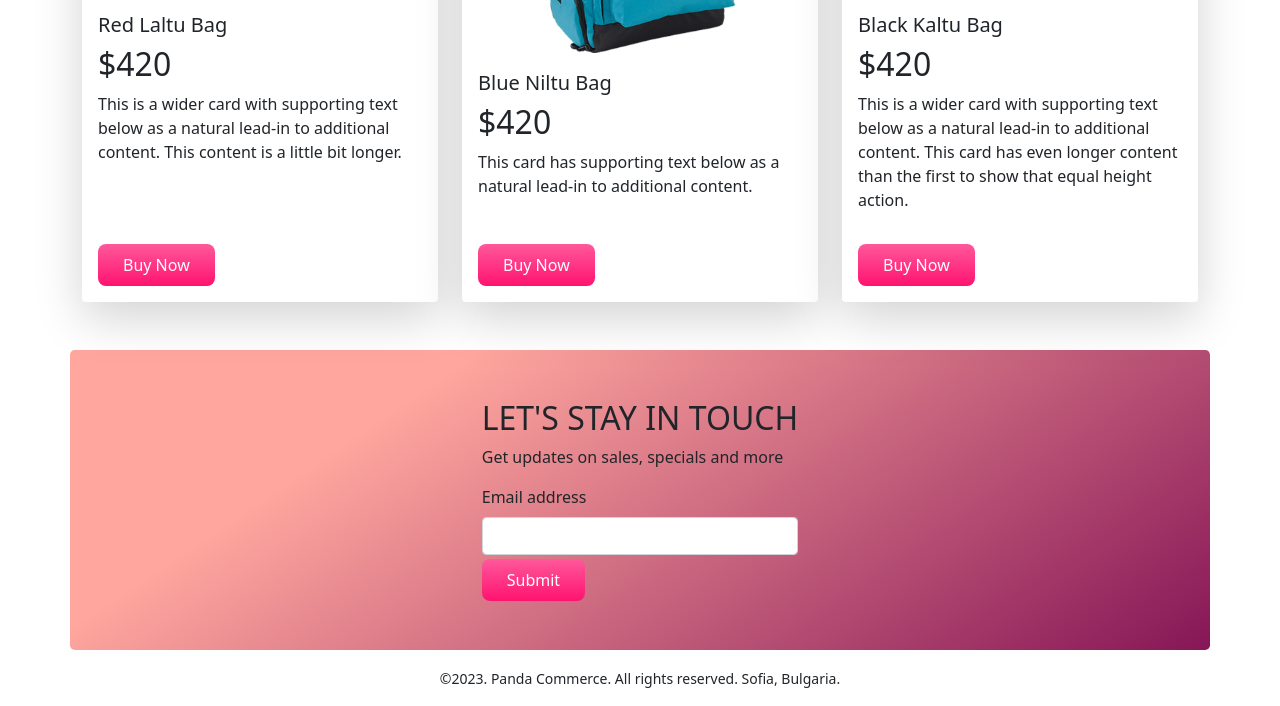
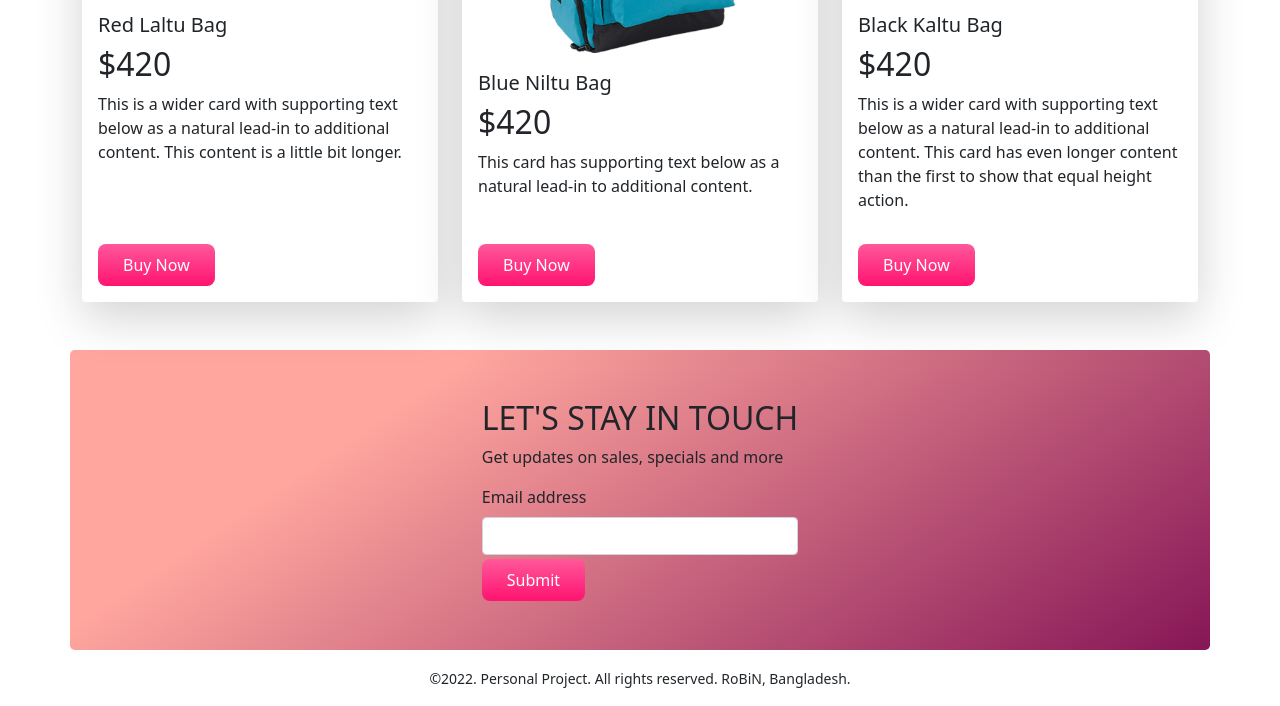
Before and after one commit to Robin-Ibn-Nur/panda-ecommerce, a plain HTML site: page index.html in a window 1280 px wide. Shown: the part 1743-2449 px from the top of the page. Drawn offline with Linux system fonts and the light colour scheme.

Commit message:
updated myself

```diff
--- a/index.html
+++ b/index.html
@@ -266,7 +266,7 @@
         <!-- Subscribe End -->
     </main>
     <div class="mt-3 text-center">
-        <p><small>©2023. Panda Commerce. All rights reserved. Sofia, Bulgaria.</small></p>
+        <p><small>©2022. Personal Project. All rights reserved. RoBiN, Bangladesh.</small></p>
     </div>
     <script src="cdn-link/bootstrap.min.js"></script>
 </body>
```
